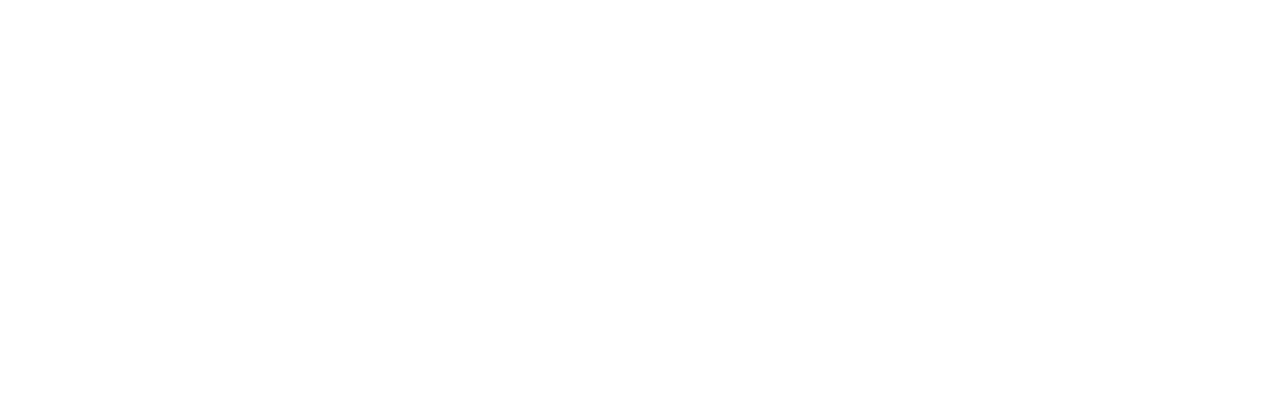
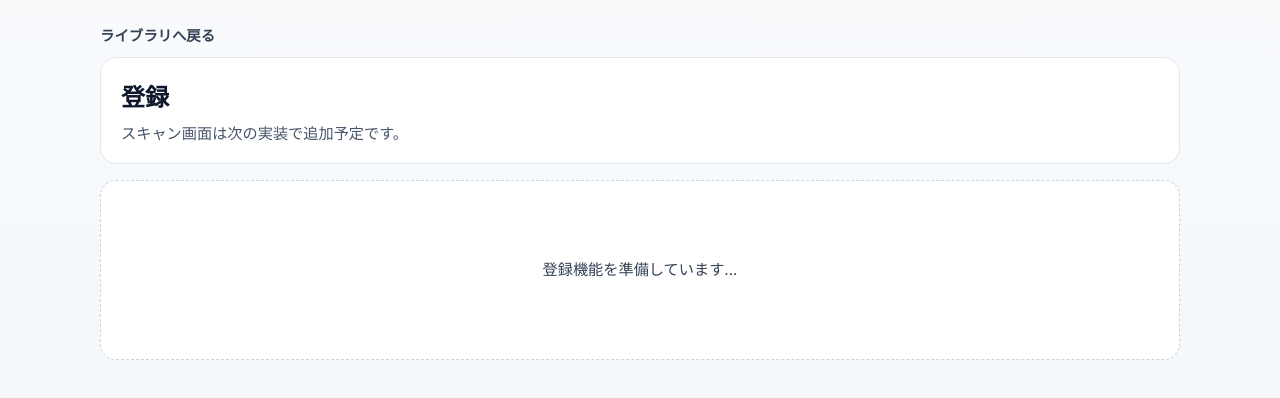
Before and after one commit to TUT-StudyClub/my-library, a Next.js app in the folder frontend/: page /library/register in a window 1280 px wide. Before the commit this address had no page. Shown: the top 398 px of the page. Built offline with nearby package versions, Linux system fonts and the light colour scheme.

Commit message:
feat: 登録ページの追加

```diff
--- /dev/null
+++ b/frontend/src/app/library/register/page.tsx
@@ -0,0 +1,25 @@
+import Link from "next/link";
+import styles from "./page.module.css";
+
+export default function RegisterPage() {
+  return (
+    <main className={styles.page}>
+      <div className={styles.container}>
+        <p className={styles.backLinkWrapper}>
+          <Link className={styles.backLink} href="/library">
+            ライブラリへ戻る
+          </Link>
+        </p>
+
+        <header className={styles.header}>
+          <h1 className={styles.title}>登録</h1>
+          <p className={styles.description}>スキャン画面は次の実装で追加予定です。</p>
+        </header>
+
+        <section aria-live="polite" className={styles.placeholderPanel}>
+          <p className={styles.placeholderText}>登録機能を準備しています...</p>
+        </section>
+      </div>
+    </main>
+  );
+}
```
